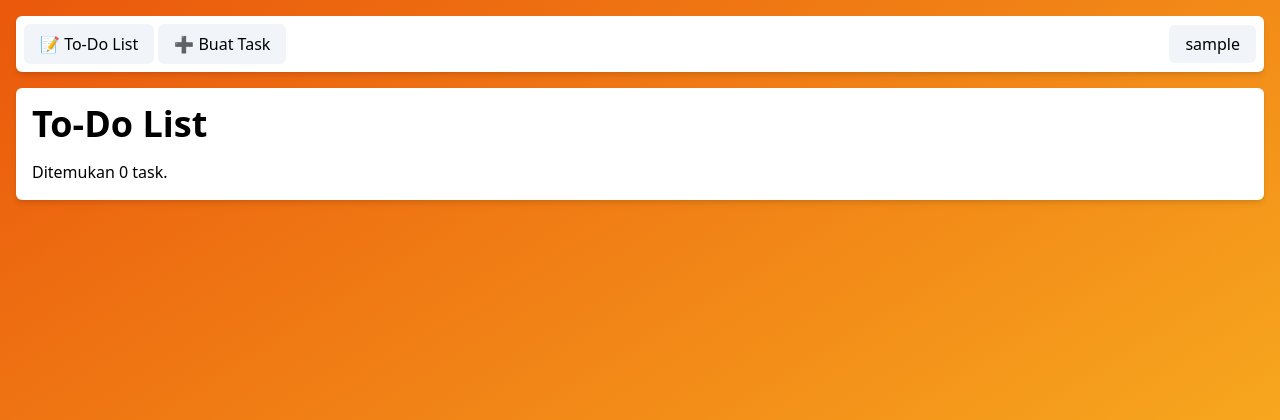
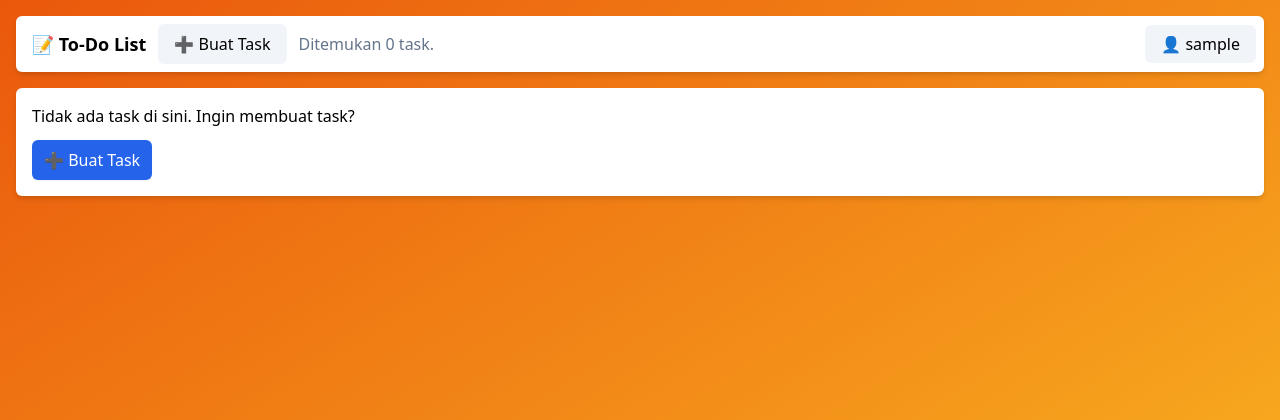
Before and after one commit to HansTM/pbp-tugas, a Django app: page /todolist/ in a window 1280 px wide. Shown: the top 420 px of the page. Run offline with Django 4.2, Linux system fonts and the light colour scheme; the visitor is signed in with stand-in values (Sample User, id 1); data that the repository does not hold is empty; some libraries are stand-ins or nearby versions.

Commit message:
Tugas 6: Perubahan gaya

```diff
--- a/static/js/todolist-ajax.js
+++ b/static/js/todolist-ajax.js
@@ -13,10 +13,11 @@ const reloadTodolist = async () => {
 }
 
 const loadTodolist = response => {
-	console.log(response)
-	if (response) {
+	// console.log(response)
+	pageStatusEl.textContent = `Ditemukan ${response.length} task.`
 
-		pageStatusEl.textContent = `Ditemukan ${response.length} task.`
+	if (response.length) {
+
 		itemsEl = itemsTemplate.cloneNode(true).firstElementChild
 
 		response.forEach(item => {
@@ -26,8 +27,8 @@ const loadTodolist = response => {
 			itemEl.querySelector(".item-description").textContent = item.fields.description
 
 			itemEl.querySelector(".item-delete").addEventListener('click', async event => {
-				const new_response = await deleteItem(item.pk)
-				await loadTodolist(await new_response.json())
+				const newResponse = await deleteItem(item.pk)
+				await loadTodolist(await newResponse.json())
 			})
 
 			const checkboxWrapperEl = itemEl.querySelector('.item-checkbox-wrapper')
@@ -46,7 +47,11 @@ const loadTodolist = response => {
 		wrapperEl.appendChild(itemsEl)
 	} else {
 		wrapperEl.innerHTML = ""
-		wrapperEl.appendChild(noneTemplate.cloneNode(true))
+		const noneCardEl = noneTemplate.cloneNode(true).firstElementChild
+		noneCardEl.querySelector("button").addEventListener("click", event => {
+			openModal()
+		})
+		wrapperEl.appendChild(noneCardEl)
 	}
 }
 
@@ -76,10 +81,12 @@ const changeStatusItem = async (id, status) => {
 }
 
 const formEl = document.querySelector("#add-form")
+const formSubmitEl = formEl.querySelector("button[type=submit]")
 formEl.addEventListener("submit", async event => {
 	event.preventDefault()
 	const formData = Object.fromEntries(new FormData(event.target))
-	const request = await fetch(`add`, {
+	formSubmitEl.disabled = true
+	const request = await fetch('add', {
 		method: "POST",
 		headers: {
 			'X-CSRFToken': window.CSRF_TOKEN,
@@ -88,6 +95,7 @@ formEl.addEventListener("submit", async event => {
 		body: JSON.stringify(formData)
 	})
 	await loadTodolist(await request.json())
+	formSubmitEl.disabled = false
 	closeModal()
 	// submitEl.disabled = true
 	// submitEl.disabled = false
@@ -98,6 +106,7 @@ formEl.addEventListener("submit", async event => {
 })
 
 const openModal = () => {
+	formSubmitEl.disabled = false
 	modalEl.classList.remove("hidden")
 	setTimeout(() => {
 		modalEl.classList.remove("opacity-0")
@@ -111,8 +120,8 @@ const closeModal = () => {
 	modalEl.classList.add("opacity-0")
 }
 
-const openModalEl = document.querySelector("#add-open-modal")
-openModalEl.addEventListener("click", event => {
+const openModalNavEl = document.querySelector("#add-open-modal")
+openModalNavEl.addEventListener("click", event => {
 	openModal()
 })
 
@@ -122,5 +131,4 @@ modalEl.addEventListener("click", event => {
 	closeModal()
 })
 
-
 reloadTodolist()
--- a/todolist/templates/login.html
+++ b/todolist/templates/login.html
@@ -31,7 +31,7 @@
 				<label for="inputPassword" class="mb-1 block font">Password</label>
 				<input type="password" name="password" id="inputPassword" class="w-full border border-slate-300 rounded-md shadow-sm py-2 px-3 focus:outline-none focus:border-sky-500 focus:ring-sky-500 focus:ring-1 mb-2 focus:invalid:border-red-500 focus:invalid:ring-red-500 transition" required>
 			</div>
-			<button class="py-2 px-3 bg-blue-500 text-white hover:bg-blue-600 focus:ring focus:ring-blue-200 rounded-md shadow-sm transition" type="submit">Login</button>
+			<button class="py-2 px-3 bg-blue-600 text-white hover:bg-blue-700 disabled:bg-blue-400 focus:ring focus:ring-blue-200 rounded-md shadow-sm transition" type="submit">Login</button>
 		</form>
 
 
--- a/todolist/templates/register.html
+++ b/todolist/templates/register.html
@@ -43,7 +43,7 @@
 				<input type="password" name="password2" id="inputPasswordConfirm" class="w-full border border-slate-300 rounded-md shadow-sm py-2 px-3 focus:outline-none focus:border-sky-500 focus:ring-sky-500 focus:ring-1 mb-2 focus:invalid:border-red-500 focus:invalid:ring-red-500 transition" required>
 				<p class="text-xs">Masukkan password yang sama seperti sebelumnya, untuk verifikasi.</p>
 			</div>
-			<button class="py-2 px-3 bg-blue-500 text-white hover:bg-blue-600 focus:ring focus:ring-blue-200 rounded-md shadow-sm transition" type="submit">Daftar</button>
+			<button class="py-2 px-3 bg-blue-600 text-white hover:bg-blue-700 disabled:bg-blue-400 focus:ring focus:ring-blue-200 rounded-md shadow-sm transition" type="submit">Daftar</button>
 		</form>
 
 
--- a/todolist/templates/todolist-ajax.html
+++ b/todolist/templates/todolist-ajax.html
@@ -13,21 +13,22 @@
 	<!-- <div class="max-w-[48rem] min-w-[24rem] m-auto bg-white rounded-md p-8 shadow-lg">
 	</div> -->
 
-	{% include 'navbar-ajax.html' %}
+	<header class="bg-white p-2 rounded-md shadow-md mb-4 hover:shadow-xl transition">
+		<nav class="flex gap-1 items-center">
+			<span class="px-2 rounded-md text-lg transition font-bold">📝 To-Do List</span>
+			<button id="add-open-modal" class="py-2 px-4 rounded-md bg-slate-100 hover:bg-slate-300 transition">➕ Buat Task</button>
+			<span id="page-status" class="mx-2 text-slate-500">Sedang memuat...</span>
+			<span class="py-2 group relative ml-auto">
+				<span class="py-2 px-4 rounded-md bg-slate-100 hover:bg-slate-300 transition cursor-pointer">👤 {{ request.user }}</span>
+				<div class="absolute pt-3 hidden group-hover:block right-0 transition">
+					<div class="shadow-md rounded bg-white ring ring-slate-900/5 py-2 w-32">
+						<a class="px-4 py-2 bg-white hover:bg-slate-200 w-full block transition" href="{% url 'todolist:logout' %}">🚪 Keluar</a>
+					</div>
+				</div>
 
-	<div class="bg-white p-4 rounded-md mb-4 shadow-md hover:shadow-xl transition">
-		<h1 class="text-4xl font-semibold">To-Do List</h1>
-		<p id="page-status" class="mt-4">Sedang memuat...</p>
-		{% if messages %}
-		<div class="bg-sky-200 py-2 px-3 mt-4 rounded-md border-sky-300 border-2">
-			<ul>
-				{% for message in messages %}
-				<li>{{ message }}</li>
-				{% endfor %}
-			</ul>
-		</div>
-		{% endif %}
-	</div>
+			</span>
+		</nav>
+	</header>
 
 	<div id="wrapper"></div>
 
@@ -43,7 +44,7 @@
 					<label for="inputDescription" class="mb-1 block">Keterangan</label>
 					<textarea type="text" name="description" id="inputDescription" class="w-full border border-slate-300 rounded-md shadow-sm py-2 px-3 focus:outline-none focus:border-sky-500 focus:ring-sky-500 focus:ring-1 mb-2 focus:invalid:border-pink-500 focus:invalid:ring-red-500 transition" required></textarea>
 				</div>
-				<button class="py-2 px-3 bg-blue-500 text-white hover:bg-blue-600 focus:ring focus:ring-blue-200 rounded-md shadow-sm transition" type="submit">Tambah</button>
+				<button class="py-2 px-3 bg-blue-600 text-white hover:bg-blue-700 disabled:bg-blue-400 focus:ring focus:ring-blue-200 rounded-md shadow-sm transition" type="submit">Tambah</button>
 			</form>
 		</div>
 	</div>
@@ -54,7 +55,7 @@
 	<div class="bg-white p-4 rounded-md shadow-md hover:shadow-xl transition">
 		<p>Tidak ada task di sini. Ingin membuat task?</p>
 		<div class="flex mt-3">
-			<a href="{% url 'todolist:create_task' %}" class="py-2 px-3 bg-blue-500 text-white hover:bg-blue-600 focus:ring focus:ring-blue-200 rounded-md shadow-sm transition">➕ Buat Task</a>
+			<button class="py-2 px-3 bg-blue-600 text-white hover:bg-blue-700 disabled:bg-blue-400 focus:ring focus:ring-blue-200 rounded-md shadow-sm transition">➕ Buat Task</a>
 		</div>
 	</div>
 </template>
--- a/todolist/templates/todolist.html
+++ b/todolist/templates/todolist.html
@@ -61,7 +61,7 @@
 	<div class="bg-white p-4 rounded-md shadow-md hover:shadow-xl transition">
 		<p>Tidak ada task di sini. Ingin membuat task?</p>
 		<div class="flex mt-3">
-			<a href="{% url 'todolist:create_task' %}" class="py-2 px-3 bg-blue-500 text-white hover:bg-blue-600 focus:ring focus:ring-blue-200 rounded-md shadow-sm transition">➕ Buat Task</a>
+			<a href="{% url 'todolist:create_task' %}" class="py-2 px-3 bg-blue-600 text-white hover:bg-blue-700 disabled:bg-blue-400 focus:ring focus:ring-blue-200 rounded-md shadow-sm transition">➕ Buat Task</a>
 		</div>
 	</div>
 	{% endif %}
```
